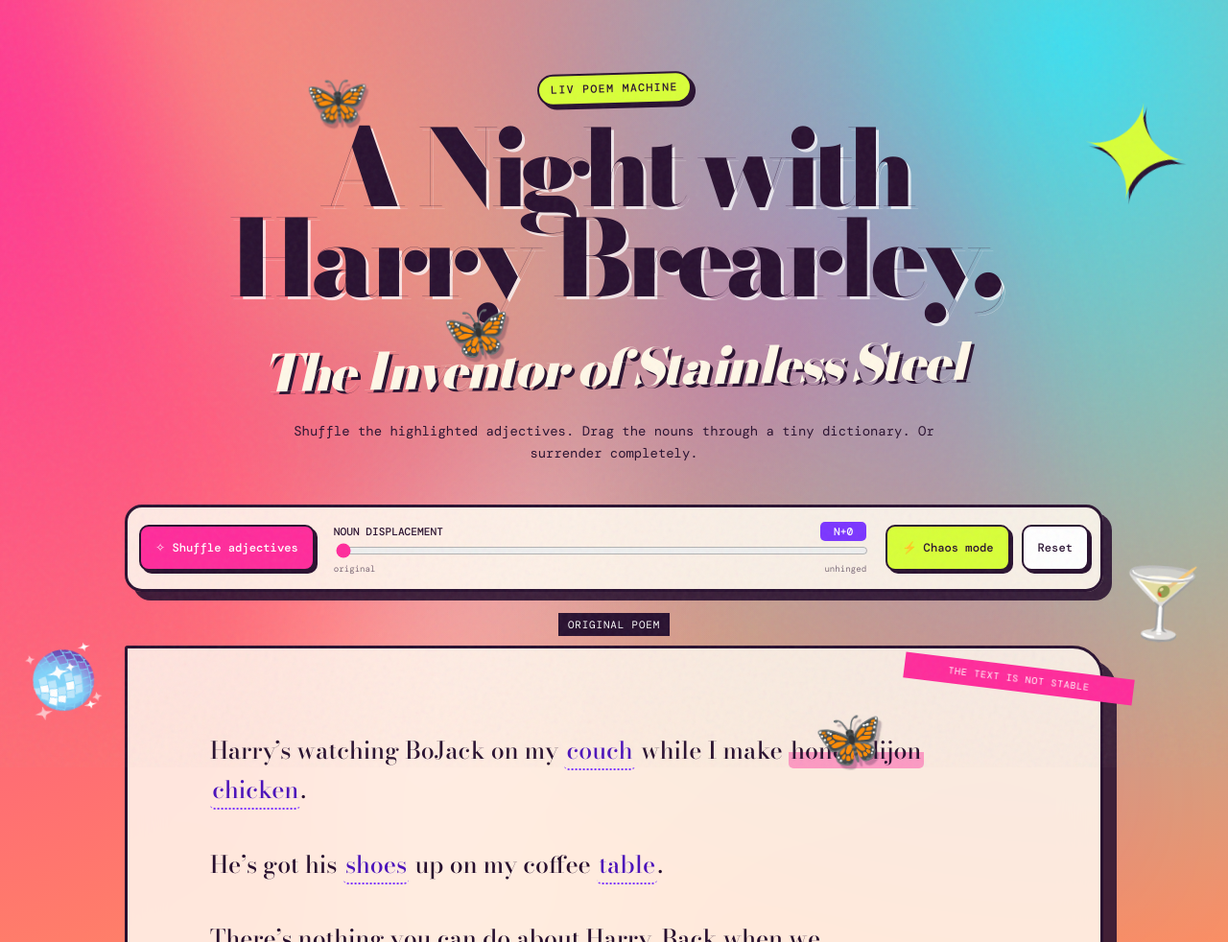
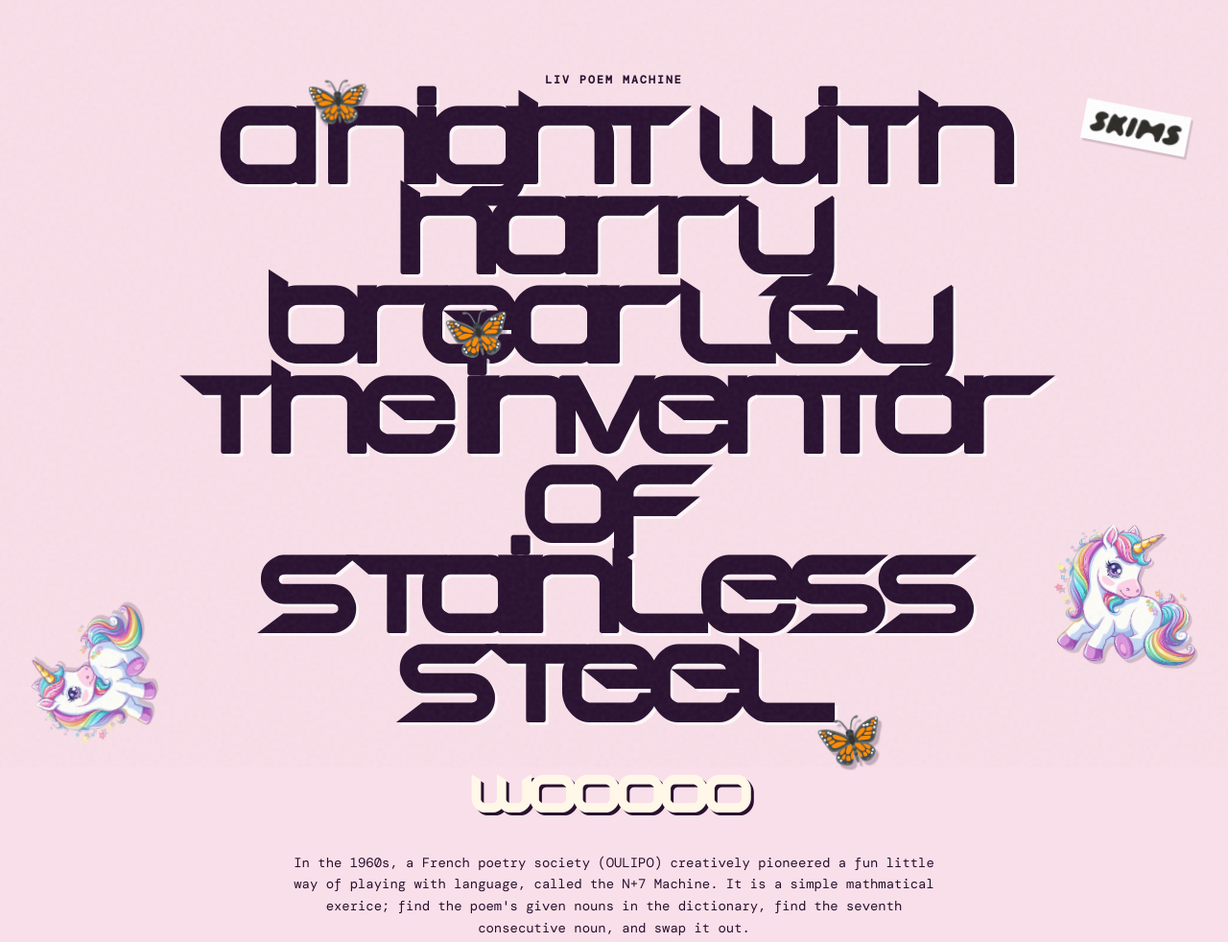
Before and after one commit to addisonhkerwin-create/Steel, a plain HTML site: page index.html in a window 1280 px wide. Shown: the top 982 px of the page at 96% size. Drawn offline with nearby package versions, Linux system fonts and the light colour scheme.

Commit message:
yes
yes!

```diff
--- a/index.html
+++ b/index.html
@@ -19,23 +19,31 @@
   <div class="butterfly butterfly-three" aria-hidden="true">🦋</div>
   <div class="butterfly butterfly-four" aria-hidden="true">🦋</div>
 
-  <div class="sticker sticker-star" aria-hidden="true">✦</div>
-  <div class="sticker sticker-disc" aria-hidden="true">🪩</div>
-  <div class="sticker sticker-drink" aria-hidden="true">🍸</div>
+  <div class="sticker sticker-star" aria-hidden="true">
+    <img src="photos/skims.png" alt="">
+  </div>
+  <div class="sticker sticker-disc" aria-hidden="true">
+    <img src="photos/PNG_unicorn.png" alt="">
+  </div>
+  <div class="sticker sticker-drink" aria-hidden="true">
+    <img src="photos/PNG_unicorn.png" alt="">
+  </div>
 
   <main>
     <header class="hero">
       <p class="kicker">LIV POEM MACHINE</p>
-      <h1>A Night with Harry Brearley,<br><em>The Inventor of Stainless Steel</em></h1>
+      <h1>a  night  with  harry  brearley,  the  inventor  of  stainless steel <br><em> wooooo! </em></h1>
       <p class="instructions">
-        Shuffle the highlighted adjectives. Drag the nouns through a tiny dictionary.
-        Or surrender completely.
+       In the 1960s, a French poetry society (OULIPO)
+       creatively pioneered a fun little way of playing with language, called the N+7 Machine.
+       It is a simple mathmatical exerice; find the poem's given nouns in the dictionary,
+       find the seventh consecutive noun, and swap it out.
       </p>
     </header>
 
     <section class="control-deck" aria-label="Poem controls">
       <button class="control control-pink" id="shuffle-button" type="button">
-        <span aria-hidden="true">✧</span> Shuffle adjectives
+        Shuffle adjectives
       </button>
 
       <div class="slider-control">
@@ -48,7 +56,7 @@
       </div>
 
       <button class="control control-chaos" id="chaos-button" type="button" aria-pressed="false">
-        <span aria-hidden="true">⚡</span> Chaos mode
+        Chaos mode
       </button>
 
       <button class="control control-reset" id="reset-button" type="button">
@@ -148,9 +156,10 @@
     </article>
 
     <footer>
+      <img class="skyline-photo" src="photos/skyline.jpeg" alt="NYC skyline">
       <p><span class="legend adjective-swatch"></span> adjectives shuffle among themselves</p>
       <p><span class="legend noun-swatch"></span> nouns travel through the mini dictionary</p>
-      <p class="credit">Built with HTML, CSS, JavaScript &amp; poor impulse control.</p>
+      <p class="credit">Built with HTML, CSS, and JavaScript.</p>
     </footer>
   </main>
 </body>
--- a/style.css
+++ b/style.css
@@ -1,12 +1,21 @@
+@font-face {
+  font-family: "Begok";
+  src: url("./font/Begok v15_2015___free.ttf") format("truetype");
+  font-weight: normal;
+  font-style: normal;
+  font-display: swap;
+}
+
 :root {
   --ink: #28102f;
   --paper: rgba(255, 249, 239, 0.86);
   --hot-pink: #ff2b9b;
-  --acid: #d8ff38;
+  --acid: #d46dba;
   --violet: #7b35ff;
-  --cyan: #29e7ff;
-  --orange: #ff743d;
+  --cyan: #ffb9f0;
+  --orange: #c83dff;
   --shadow: 9px 9px 0 rgba(40, 16, 47, 0.9);
+  --display-font: "Begok", "Bodoni Moda", Georgia, serif;
 }
 
 * {
@@ -22,26 +31,12 @@
   margin: 0;
   overflow-x: hidden;
   color: var(--ink);
-  background:
-    radial-gradient(circle at 15% 20%, rgba(255, 43, 155, 0.95), transparent 33%),
-    radial-gradient(circle at 84% 18%, rgba(41, 231, 255, 0.9), transparent 30%),
-    radial-gradient(circle at 76% 84%, rgba(216, 255, 56, 0.95), transparent 34%),
-    radial-gradient(circle at 20% 82%, rgba(123, 53, 255, 0.9), transparent 32%),
-    #ff8c61;
-  background-size: 140% 140%;
+  background: #f9dfe9;
   font-family: "DM Mono", monospace;
-  animation: tieDye 15s ease-in-out infinite alternate;
 }
 
 body::before {
-  content: "";
-  position: fixed;
-  inset: 0;
-  z-index: -1;
-  opacity: 0.35;
-  background: conic-gradient(from 90deg at 50% 50%, transparent, #fff 12%, transparent 26%, #ffef63 40%, transparent 56%, #ff2b9b 74%, transparent);
-  filter: blur(70px);
-  animation: slowSpin 24s linear infinite;
+  content: none;
 }
 
 .noise {
@@ -68,22 +63,24 @@
 }
 
 .kicker {
-  display: inline-block;
+  display: block;
   margin: 0 0 20px;
-  padding: 7px 12px;
-  border: 2px solid var(--ink);
-  border-radius: 999px;
-  background: var(--acid);
-  box-shadow: 4px 4px 0 var(--ink);
+  padding: 0;
+  border: none;
+  border-radius: 0;
+  background: transparent;
+  box-shadow: none;
+  color: var(--ink);
   font-size: 0.72rem;
-  font-weight: 500;
-  letter-spacing: 0.12em;
-  transform: rotate(-1.5deg);
+  font-weight: 700;
+  letter-spacing: 0.18em;
+  text-transform: uppercase;
+  transform: none;
 }
 
 h1 {
   margin: 0;
-  font-family: "Bodoni Moda", Georgia, serif;
+  font-family: var(--display-font);
   font-size: clamp(3rem, 8.6vw, 7.4rem);
   font-weight: 900;
   line-height: 0.85;
@@ -99,7 +96,8 @@
   font-size: 0.48em;
   letter-spacing: -0.045em;
   text-shadow: 3px 3px 0 var(--ink);
-  transform: rotate(-1deg);
+  transform: none;
+  font-style: normal;
 }
 
 .instructions {
@@ -110,20 +108,20 @@
 }
 
 .control-deck {
-  position: sticky;
-  top: 14px;
-  z-index: 10;
+  position: static;
+  top: auto;
+  z-index: 1;
   display: grid;
   grid-template-columns: auto minmax(230px, 1fr) auto auto;
   gap: 12px;
   align-items: center;
   margin: 0 auto 13px;
-  padding: 12px;
-  border: 3px solid var(--ink);
-  border-radius: 18px;
-  background: rgba(255, 249, 239, 0.9);
-  box-shadow: var(--shadow);
-  backdrop-filter: blur(16px);
+  padding: 0;
+  border: none;
+  border-radius: 0;
+  background: transparent;
+  box-shadow: none;
+  backdrop-filter: none;
 }
 
 button,
@@ -132,52 +130,51 @@
 }
 
 .control {
-  min-height: 48px;
-  padding: 10px 15px;
-  border: 2px solid var(--ink);
-  border-radius: 10px;
+  min-height: auto;
+  display: inline-flex;
+  align-items: center;
+  justify-content: center;
+  padding: 0.55rem 0.8rem;
+  border: 1px solid var(--ink);
+  border-radius: 0;
   color: var(--ink);
+  background: transparent;
   font-size: 0.76rem;
   font-weight: 500;
   cursor: pointer;
-  box-shadow: 3px 3px 0 var(--ink);
-  transition: transform 150ms ease, box-shadow 150ms ease, filter 150ms ease;
+  box-shadow: none;
+  transition: opacity 150ms ease;
 }
 
 .control:hover {
-  transform: translate(-2px, -2px) rotate(-1deg);
-  box-shadow: 5px 5px 0 var(--ink);
-  filter: saturate(1.25);
+  transform: none;
+  box-shadow: none;
+  filter: none;
+  opacity: 0.75;
 }
 
 .control:active {
-  transform: translate(2px, 2px);
-  box-shadow: 1px 1px 0 var(--ink);
+  transform: none;
+  box-shadow: none;
 }
 
 .control:focus-visible,
 input:focus-visible {
-  outline: 4px solid var(--cyan);
-  outline-offset: 3px;
+  outline: 2px solid var(--ink);
+  outline-offset: 2px;
 }
 
-.control-pink {
-  background: var(--hot-pink);
-  color: white;
-}
-
-.control-chaos {
-  background: var(--acid);
+.control-pink,
+.control-chaos,
+.control-reset {
+  background: transparent;
+  color: var(--ink);
 }
 
 .control-chaos[aria-pressed="true"] {
-  color: white;
-  background: var(--violet);
-  animation: buttonPanic 0.3s steps(2, end) infinite;
-}
-
-.control-reset {
-  background: #fff;
+  color: var(--ink);
+  background: transparent;
+  animation: none;
 }
 
 .slider-control {
@@ -221,9 +218,9 @@
 .status {
   width: fit-content;
   margin: 22px auto 10px;
-  padding: 5px 10px;
-  color: white;
-  background: var(--ink);
+  padding: 0;
+  color: var(--ink);
+  background: transparent;
   font-size: 0.68rem;
   text-transform: uppercase;
   letter-spacing: 0.08em;
@@ -232,35 +229,23 @@
 .poem-card {
   position: relative;
   padding: clamp(30px, 7vw, 86px);
-  border: 3px solid var(--ink);
-  border-radius: 3px 32px 3px 32px;
-  background: var(--paper);
-  box-shadow: 14px 14px 0 rgba(40, 16, 47, 0.88);
-  backdrop-filter: blur(20px);
-}
-
-.poem-card::before {
-  content: "THE TEXT IS NOT STABLE";
-  position: absolute;
-  top: 18px;
-  right: -35px;
-  padding: 7px 46px;
-  color: white;
-  background: var(--hot-pink);
-  font-size: 0.62rem;
-  letter-spacing: 0.08em;
-  transform: rotate(7deg);
+  border: none;
+  border-radius: 0;
+  background: transparent;
+  box-shadow: none;
+  backdrop-filter: none;
 }
 
 .poem {
-  font-family: "Bodoni Moda", Georgia, serif;
-  font-size: clamp(1.16rem, 2.15vw, 1.56rem);
-  font-weight: 500;
-  line-height: 1.66;
+  font-family: "Avenir Next", "Segoe UI", "Helvetica Neue", Arial, sans-serif;
+  font-size: clamp(1.14rem, 2vw, 1.46rem);
+  font-weight: 400;
+  line-height: 1.95;
+  letter-spacing: 0.01em;
 }
 
 .poem p {
-  margin: 0 0 1.45em;
+  margin: 0 0 1.9em;
 }
 
 .poem p:last-child {
@@ -292,6 +277,7 @@
 footer {
   display: flex;
   flex-wrap: wrap;
+  align-items: center;
   gap: 8px 20px;
   margin: 34px 12px 0;
   font-size: 0.65rem;
@@ -299,6 +285,10 @@
 
 footer p {
   margin: 0;
+}
+
+footer .skyline-photo {
+  order: 0;
 }
 
 .legend {
@@ -314,6 +304,15 @@
 
 .noun-swatch {
   border-bottom: 2px dotted var(--violet);
+}
+
+.skyline-photo {
+  display: block;
+  width: 120px;
+  height: auto;
+  margin-right: 18px;
+  border: 3px solid #ff2b9b;
+  background: #fff;
 }
 
 .credit {
@@ -358,24 +357,42 @@
 .sticker-star {
   top: 11%;
   right: 4vw;
-  color: var(--acid);
-  font-size: 7rem;
-  text-shadow: 3px 3px 0 var(--ink);
+  width: 90px;
+  height: 90px;
   animation: pulse 1.8s ease-in-out infinite alternate;
 }
 
+.sticker-star img {
+  display: block;
+  width: 100%;
+  height: 100%;
+  object-fit: contain;
+  filter: drop-shadow(2px 2px 0 rgba(40, 16, 47, 0.18));
+}
+
 .sticker-disc {
-  bottom: 6%;
+  bottom: 3%;
   left: 2vw;
-  font-size: 4rem;
+  width: 140px;
+  height: 140px;
   animation: slowSpin 7s linear infinite;
 }
 
 .sticker-drink {
   right: 2vw;
-  bottom: 15%;
-  font-size: 4.5rem;
+  bottom: 12%;
+  width: 160px;
+  height: 160px;
   animation: tipsy 3s ease-in-out infinite alternate;
+}
+
+.sticker-disc img,
+.sticker-drink img {
+  display: block;
+  width: 100%;
+  height: 100%;
+  object-fit: contain;
+  filter: drop-shadow(3px 3px 0 rgba(40, 16, 47, 0.18));
 }
 
 body.chaos {
```
Also changed, not shown: Begok v15_2015___free.ttf (added), font/Begok v15_2015___free.ttf (added), photos/PNG_unicorn.png (added), photos/skims.png (added), photos/skyline.jpeg (added).
